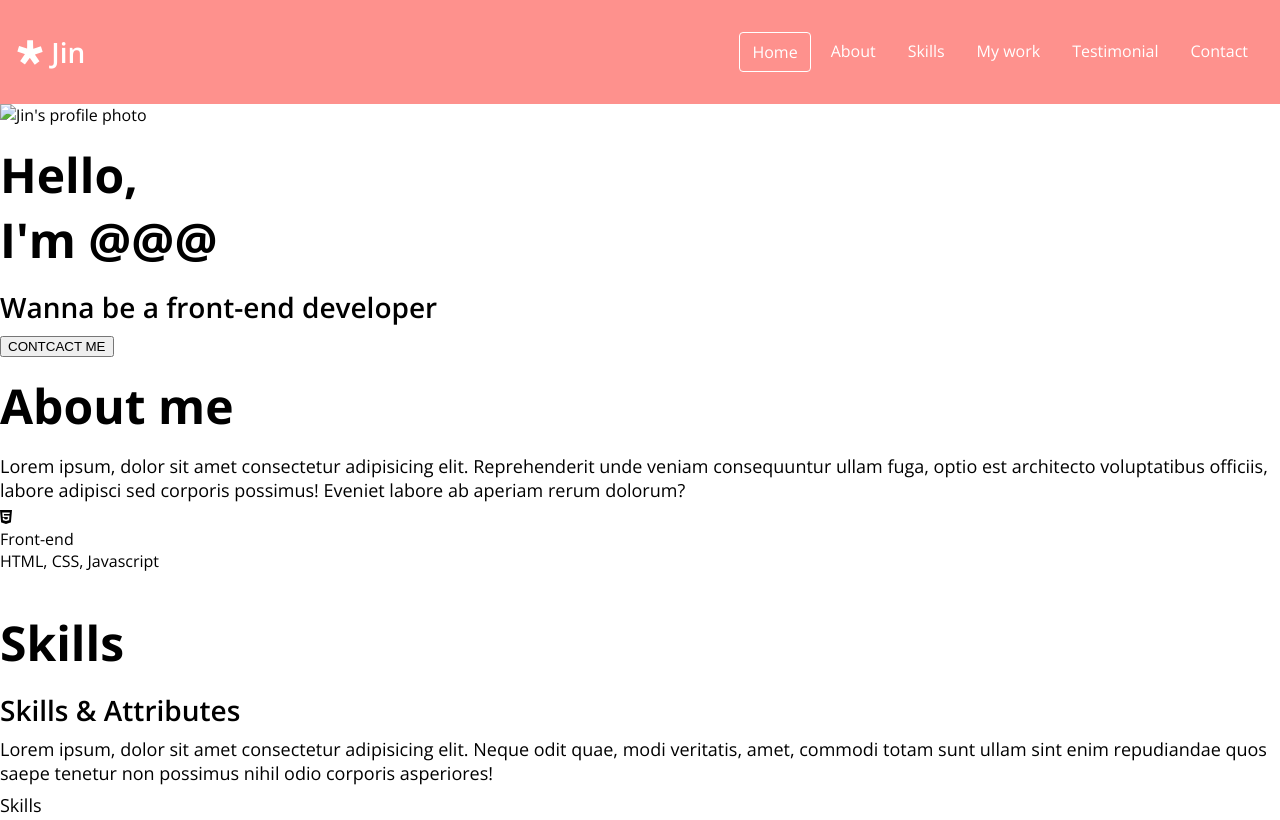
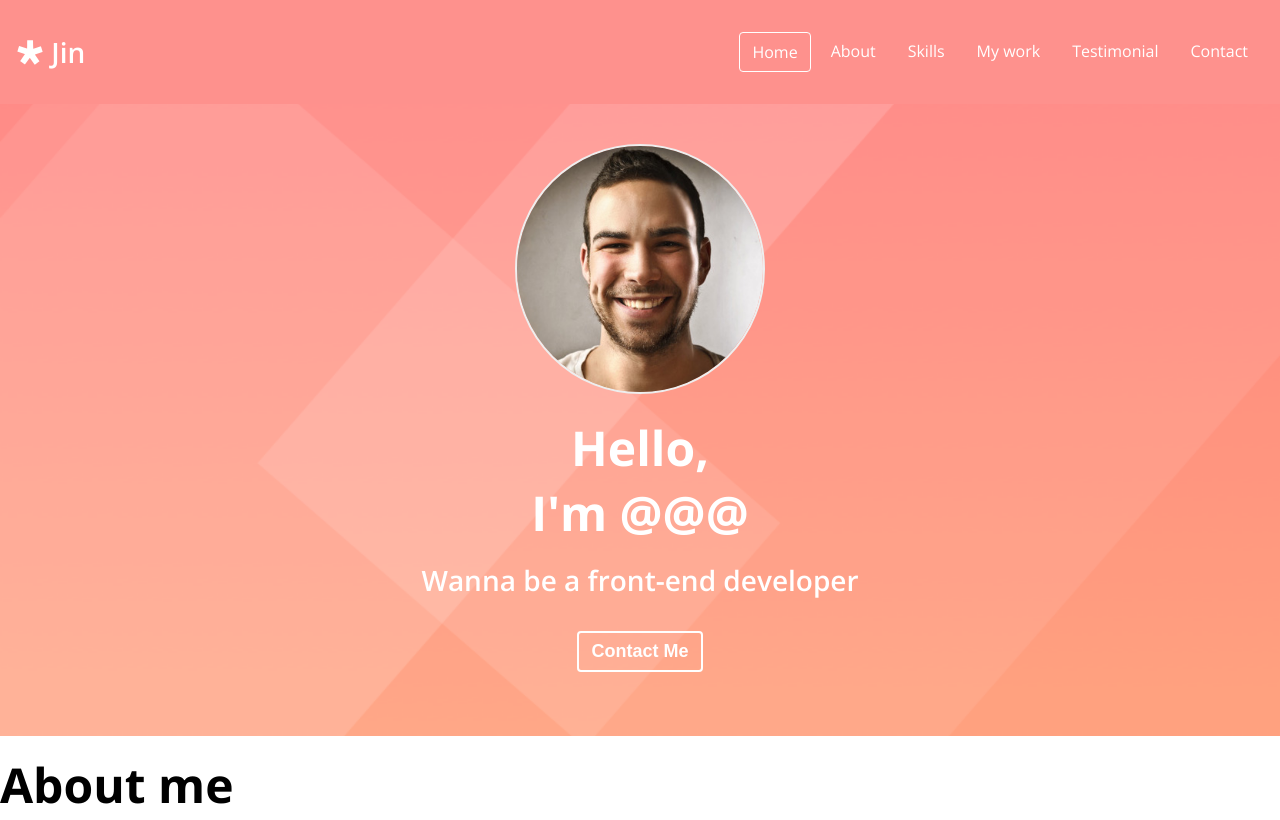
Before and after one commit to Jin294/portfolio, a plain HTML site: page index.html in a window 1280 px wide. Shown: the top 820 px of the page. Drawn offline with nearby package versions, Linux system fonts and the light colour scheme.

Commit message:
CSS: Home

```diff
--- a/index.html
+++ b/index.html
@@ -30,11 +30,11 @@
     </ul>
   </nav>
   <!-- Home -->
-  <section id="Home">
-    <img src="imgs/profile.png" alt="Jin's profile photo" class="home__avatar">
+  <section id="home">
+    <img src="imgs/people1.jpg" alt="Jin's profile photo" class="home__avatar">
     <h1 class="home__title">Hello, <br> I'm @@@</h1>
     <h2 class="home__description">Wanna be a front-end developer</h2>
-    <button class="home__contact">CONTCACT ME</button>
+    <button class="home__contact">Contact Me</button>
   </section>
   <!-- About -->
   <section id="about">
--- a/style.css
+++ b/style.css
@@ -50,6 +50,13 @@ a {
 ul {
   list-style: none;
   padding-left: 0;
+}
+
+button {
+  background-color: transparent;
+  cursor: pointer;
+  border: none;
+  outline: none;
 }
 
 /* Typography */
@@ -110,3 +117,31 @@ p {
 .navbar__menu__item:hover {
   background-color: var(--color-dark-pink);
 }
+
+/* Home */
+
+#home {
+  background: url("imgs/home-background.png") center/cover no-repeat;
+  padding: 40px;
+  text-align: center;
+}
+
+.home__avatar {
+  width: 250px;
+  height: 250px;
+  border-radius: 50%;
+  border: 2px solid var(--color-light-white);
+}
+.home__title,
+.home__description {
+  color: white;
+}
+.home__contact {
+  color: var(--color-white);
+  font-size: var(--font-regular);
+  font-weight: var(--weight-bold);
+  margin: 24px;
+  padding: 8px 12px;
+  border: 2px solid var(--color-white);
+  border-radius: var(--size-border-radius);
+}
```
Also changed, not shown: imgs/home-background.png (added).
